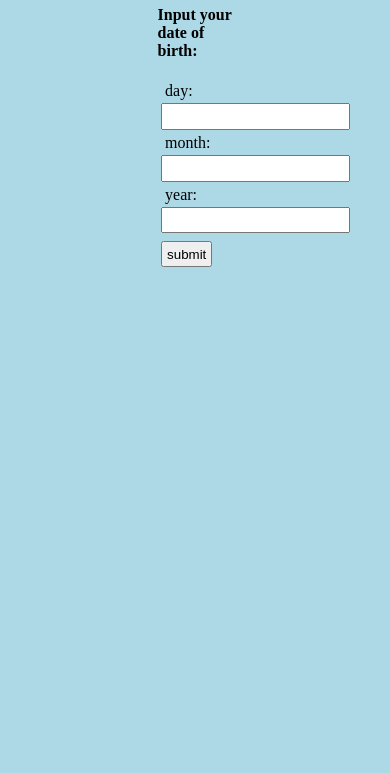
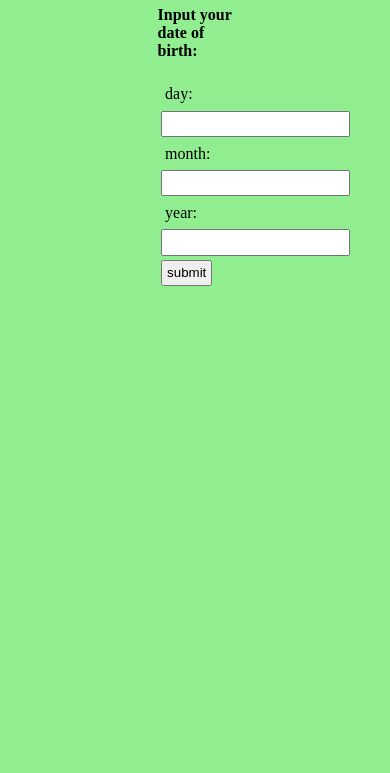
Before and after one commit to samhstn/howOldAreYou, a plain HTML site: page index.html in a window 390 px wide. Shown: the part 71-844 px from the top of the page. Drawn offline with Linux system fonts and the light colour scheme.

Commit message:
placing elements with display block

```diff
--- a/style.css
+++ b/style.css
@@ -13,6 +13,7 @@ h1 {
 }
 
 #age input, span, button {
+  display: block;
   padding: 5%;
   margin: 5%;
 }
@@ -20,3 +21,9 @@ h1 {
 #result {
   margin-left: 40%;
 }
+
+@media screen and (max-width: 700px) {
+  body {
+    background-color: lightgreen;
+  }
+}
```
